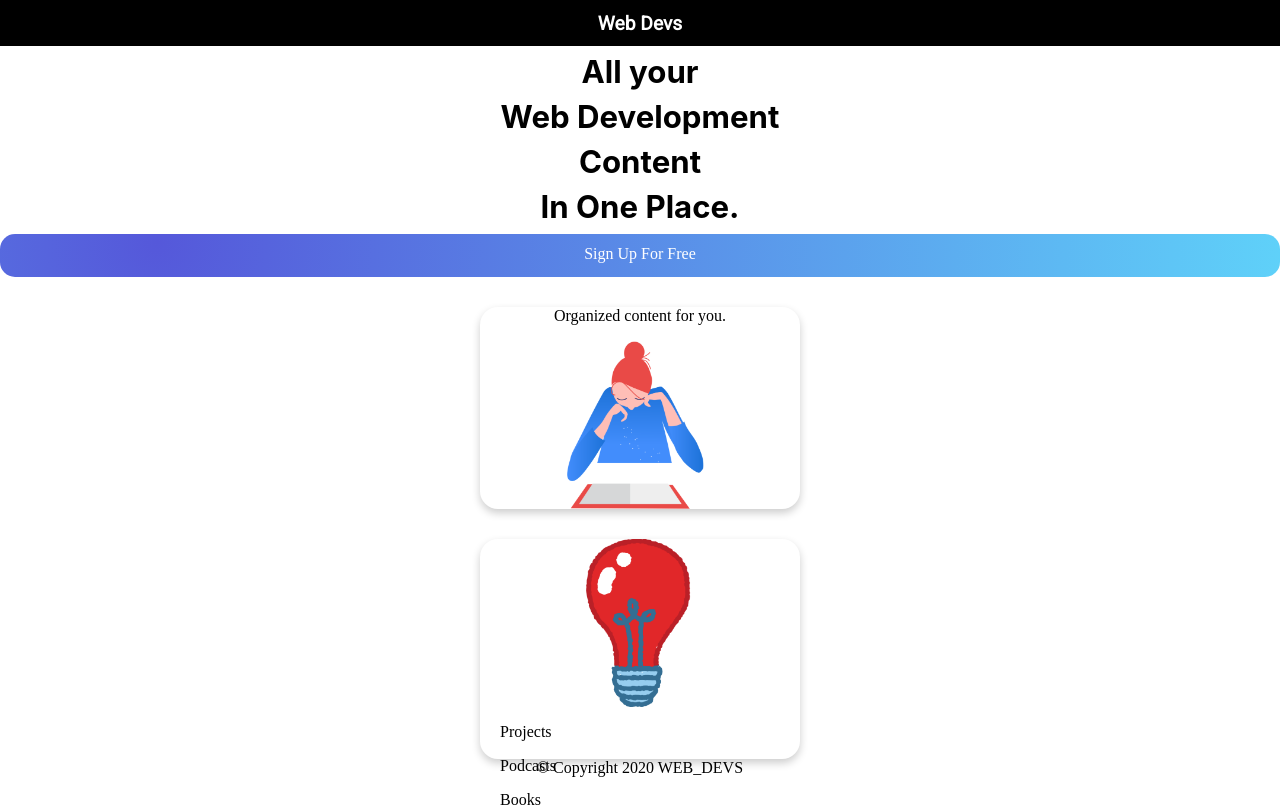
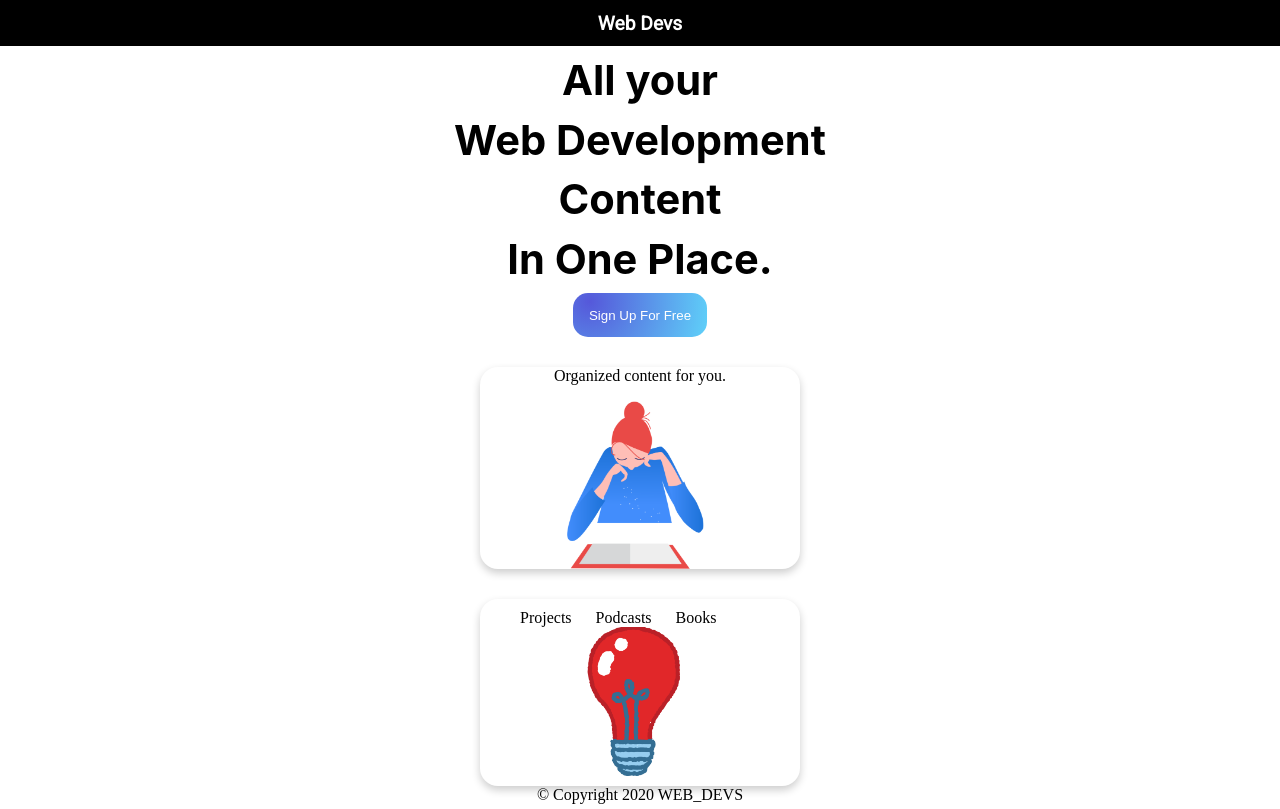
Before and after one commit to Alejogb1/WEB_DEVS, a website: page dist/index.html in a window 1280 px wide. Drawn offline with Linux system fonts and the light colour scheme.

Commit message:
main tag inside header taken out and added moved to contain article tags. p tags changed to a tags cause of position inside bulb id block

```diff
--- a/dist/index.html
+++ b/dist/index.html
@@ -11,7 +11,7 @@
  <header class = "row">
     <nav class = "c2" >
        <div class="Navbar-brand">
-                Web Devs
+              Web Devs
        </div>
        <ul id="myNavbar" class = "Navbar" class="closebtn">
           <li><a href="direction">Choose your direction</a></li>
@@ -22,25 +22,19 @@
     <!-- <span style="font-size:50px;cursor:pointer" class="openbtn" onclick="openNav()" id = "openIcon">&#9971;</span>-->
     </nav>
 </header>
-    <main>
-      <section>
         <header  class= "row">
-          <div class="Landing-Page">
              <div class="Title">
                <h1 id="First-L"> All your</h1>
                <h1 id="Second-L">Web Development</h1>
                <h1 id="Third-L">Content</h1>
                <h1 id="Forth-L">In One Place.</h1>
              </div>
-
-             <a href=/Signup class="Signup">
-
+             <button href=/Signup class="Signup">
                 Sign Up For Free
-             </a>
-
-           </div>
+             </button>
         </header>
-        <Article class="content" class="row">
+      <main>
+        <Article class="content" class="organized-content" class="row">
             <p class ="card-p">
             Organized content for you.
             </p>
@@ -48,23 +42,23 @@
               <img src="/img/readingirl.png" class="ilustration-img" alt="Reading girl ilustration">
             </figure>
         </Article>
-        <Article class="content">
+        <Article class="content"  id= "bulb" >
+          <a class="card-p2">
+            Projects
+          </a>
+          <a class="card-p2">
+            Podcasts
+          </a>
+          <a class="card-p2">
+            Books
+          </a>
           <figure>
-            <img src="/img/lightbulb.png"  class="ilustration-img" alt="Reading girl ilustration">
+            <img src="/img/lightbulb.png"  class="bulb-img" alt="Light Bulb Ilustration">
           </figure>
-          <p>
-            Projects
-          </p>
-          <p>
-            Podcasts
-          </p>
-          <p>
-            Books
-          </p>
         </Article>
     </main>
     <footer class="row" style="text-align: center;">
-      &copy; Copyright 2020 WEB_DEVS
+          &copy; Copyright 2020 WEB_DEVS
     </footer>
 
 
```
